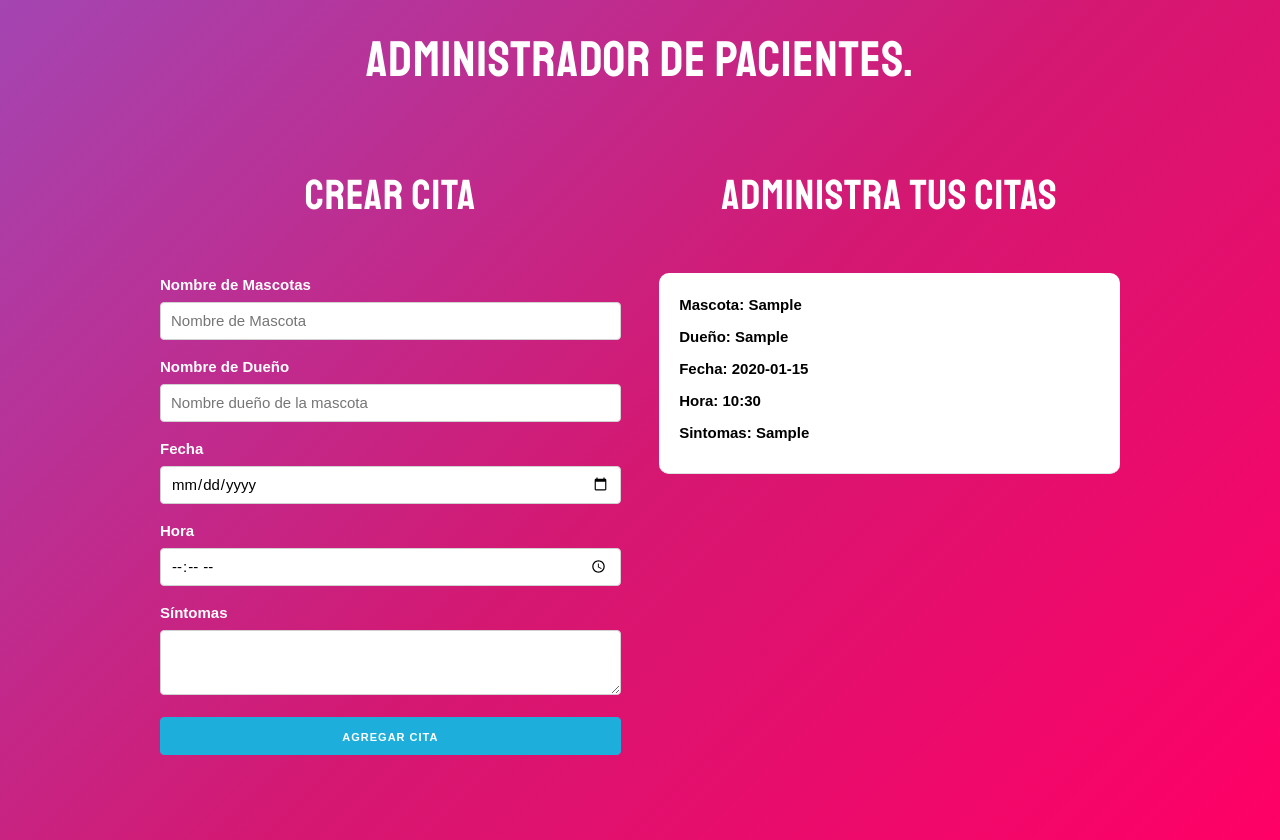
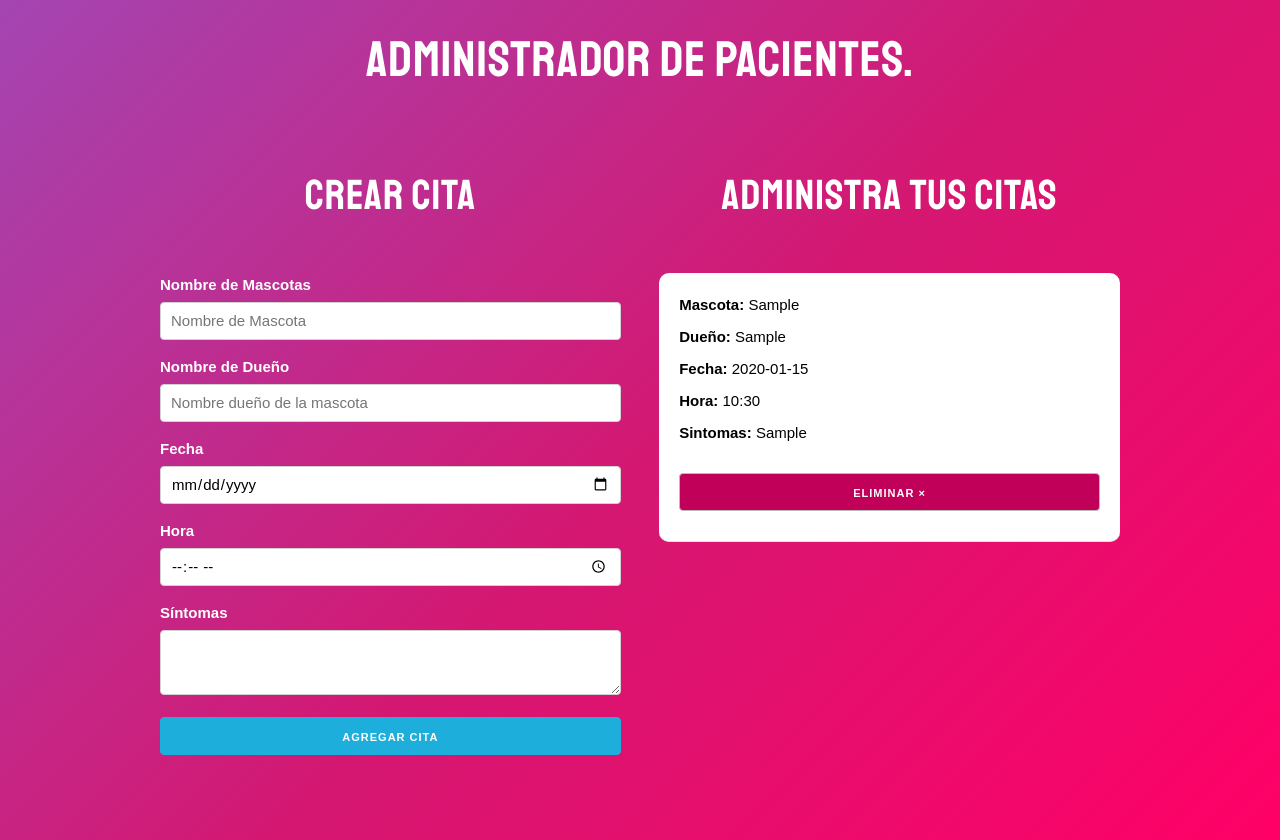
Before and after one commit to MiggBriones/react-citas, a React (Create React App) app: page / in a window 1280 px wide. Both pictures are taken after typing "Sample", "Sample", "2020-01-15", "10:30", "Sample" into the empty fields and a click on the button "AGREGAR CITA". Built offline with nearby package versions, Linux system fonts and the light colour scheme; the HTML template or start-up script is replaced by a standard one.

Commit message:
Se eliminan Citas del State y sólo se muestran las Citas previamente dadas de alta.

```diff
--- a/src/App.js
+++ b/src/App.js
@@ -14,6 +14,13 @@ function App() {
       cita
     ]);
   }
+
+  // Función que elimina una cita por su id
+  const eliminarCita = id => {
+   const nuevasCitas = citas.filter(cita => cita.id !== id);
+    guardarCitas(nuevasCitas);
+  }
+
 
   return (
     <Fragment>
@@ -32,6 +39,7 @@ function App() {
               <Cita
                 key={cita.id}
                 cita={cita}
+                eliminarCita={eliminarCita}
               />
             ))}
           </div>
--- a/src/components/Cita.jsx
+++ b/src/components/Cita.jsx
@@ -1,14 +1,17 @@
 import React from 'react';
 
-const Cita = ({cita}) => (
+const Cita = ({cita, eliminarCita}) => (
     <div className="cita">
-        <span>
-            <p>Mascota: {cita.mascota}</p>
-            <p>Dueño: {cita.propietario}</p>
-            <p>Fecha: {cita.fecha}</p>
-            <p>Hora: {cita.hora}</p>
-            <p>Sintomas: {cita.sintomas}</p>
-        </span>
+        <p>Mascota: <span> {cita.mascota} </span></p>
+        <p>Dueño: <span> {cita.propietario} </span></p>
+        <p>Fecha: <span> {cita.fecha} </span></p>
+        <p>Hora: <span> {cita.hora} </span></p>
+        <p>Sintomas: <span> {cita.sintomas} </span></p>
+    <button
+        className="button eliminar u-full-width"
+        onClick={ () => eliminarCita(cita.id) }
+    >Eliminar &times;
+    </button>
     </div>
 );
 
```
